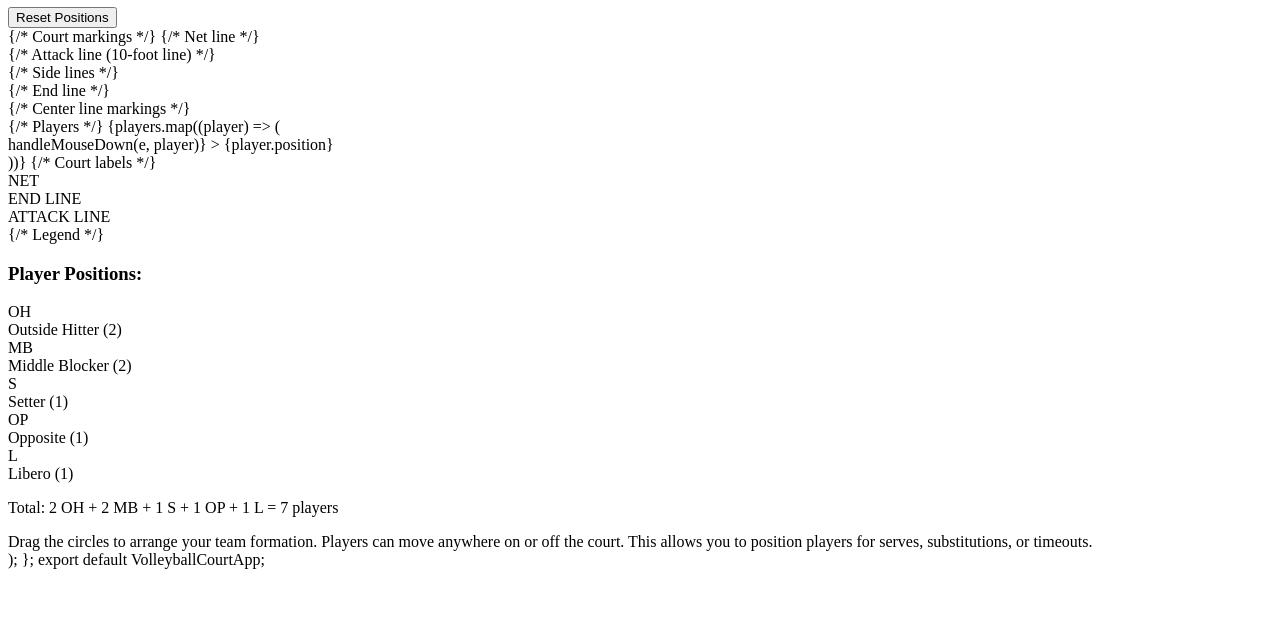
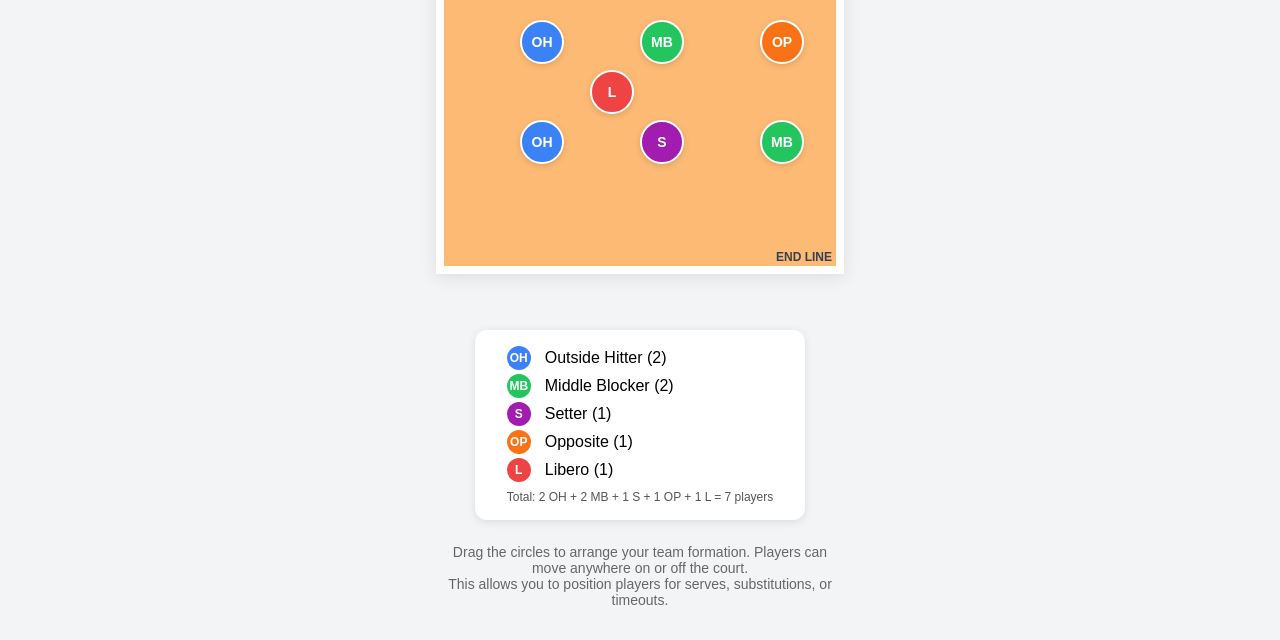
Before and after one commit to brigham4210/Volleyball, a plain HTML site: page index.html in a window 1280 px wide. Shown: the part 297-937 px from the top of the page. Before the commit the page ends 874 px from the top, so only its background shows below. Drawn offline with Linux system fonts and the light colour scheme.

Commit message:
Update index.html

```diff
--- a/index.html
+++ b/index.html
@@ -1,179 +1,239 @@
-import React, { useState, useRef } from 'react';
+<!DOCTYPE html>
+<html lang="en">
+<head>
+  <meta charset="UTF-8">
+  <title>Volleyball Court Formation</title>
+  <meta name="viewport" content="width=400, initial-scale=1">
+  <style>
+    body {
+      font-family: Arial, sans-serif;
+      background: #f3f4f6;
+      margin: 0;
+      padding: 0;
+    }
+    .container {
+      display: flex;
+      flex-direction: column;
+      align-items: center;
+      padding: 2rem;
+      min-height: 100vh;
+    }
+    .court-box {
+      position: relative;
+      width: 400px;
+      height: 400px;
+      background: #fdba74;
+      border: 4px solid #fff;
+      box-shadow: 0 4px 16px rgba(0,0,0,0.09);
+      margin-bottom: 1.5rem;
+      overflow: visible;
+      user-select: none;
+    }
+    /* Court Markings */
+    .court-net { position: absolute; top:0; left:0; right:0; height:8px; background:#fff;}
+    .court-attack { position: absolute; top:64px; left:0; right:0; height:4px; background:rgba(255,255,255,0.8);}
+    .court-side-l { position: absolute; top:0; bottom:0; left:0; width:4px; background:#fff;}
+    .court-side-r { position: absolute; top:0; bottom:0; right:0; width:4px; background:#fff;}
+    .court-end { position: absolute; bottom:0; left:0; right:0; height:4px; background:#fff;}
+    .court-center { position: absolute; top:16px; left:50%; width:64px; height:2px; background:#fff; transform:translateX(-50%); }
+    /* Court Labels */
+    .court-label { position: absolute; font-size: 12px; font-weight: 600; color: #374151;}
+    .label-net { top:6px; left:8px;}
+    .label-end { bottom:6px; right:8px;}
+    .label-attack { top:84px; left:8px;}
+    /* Player Circles */
+    .player {
+      position: absolute;
+      width: 40px;
+      height: 40px;
+      border-radius: 50%;
+      color: #fff;
+      font-weight: bold;
+      font-size: 14px;
+      border: 2px solid #fff;
+      box-shadow: 0 2px 6px rgba(0,0,0,0.13);
+      display: flex;
+      align-items: center;
+      justify-content: center;
+      cursor: move;
+      transition: transform 0.08s;
+      z-index: 1;
+      user-select: none;
+    }
+    .player.dragging { z-index: 10; transform: scale(1.1);}
+    .player.OH { background: #3b82f6; }
+    .player.MB { background: #22c55e; }
+    .player.S  { background: #a21caf; }
+    .player.OP { background: #f97316; }
+    .player.libero { background: #ef4444; }
+    /* Legend */
+    .legend {
+      margin-top: 2rem;
+      background: #fff;
+      padding: 1rem 2rem;
+      border-radius: 12px;
+      box-shadow: 0 2px 8px rgba(0,0,0,0.1);
+      width: max-content;
+    }
+    .legend-row {
+      display: flex;
+      align-items: center;
+      gap: 10px;
+      margin-bottom: 4px;
+    }
+    .legend-circle {
+      width: 24px; height: 24px; border-radius: 50%; color: #fff;
+      display: flex; align-items: center; justify-content: center;
+      font-size: 12px; font-weight: bold; margin-right: 4px;
+    }
+    .legend .OH { background: #3b82f6; }
+    .legend .MB { background: #22c55e; }
+    .legend .S  { background: #a21caf; }
+    .legend .OP { background: #f97316; }
+    .legend .libero { background: #ef4444; }
+    .legend-details { font-size: 12px; color: #555; margin-top: 8px;}
+    .info { margin-top: 1.5rem; color: #666; max-width: 400px; font-size: 14px; text-align: center;}
+    .reset-btn {
+      margin-bottom: 1.2rem;
+      padding: .5rem 1.5rem;
+      background: #3b82f6;
+      color: #fff;
+      border: none;
+      border-radius: 6px;
+      font-size: 1rem;
+      cursor: pointer;
+      transition: background 0.18s;
+    }
+    .reset-btn:hover { background: #2563eb; }
+  </style>
+</head>
+<body>
+  <div class="container">
+    <h1 style="font-size:2rem; font-weight:700; color:#2d3748; margin-bottom:1.2rem;">Volleyball Court Formation</h1>
+    <button class="reset-btn" onclick="resetPlayers()">Reset Positions</button>
 
-const VolleyballCourtApp = () => {
-  const courtRef = useRef(null);
-  const [draggedPlayer, setDraggedPlayer] = useState(null);
-  const [dragOffset, setDragOffset] = useState({ x: 0, y: 0 });
+    <div class="court-box" id="court">
+      <!-- Court Lines -->
+      <div class="court-net"></div>
+      <div class="court-attack"></div>
+      <div class="court-side-l"></div>
+      <div class="court-side-r"></div>
+      <div class="court-end"></div>
+      <div class="court-center"></div>
+      <!-- Labels -->
+      <div class="court-label label-net">NET</div>
+      <div class="court-label label-end">END LINE</div>
+      <div class="court-label label-attack">ATTACK LINE</div>
+      <!-- Players are rendered via JS -->
+    </div>
 
-  // Initial player positions (2 OH, 2 MB, 1 S, 1 OP + 1 libero)
-  const [players, setPlayers] = useState([
-    // Front row
-    { id: 1, x: 80, y: 150, type: 'OH', position: 'OH' },
-    { id: 2, x: 200, y: 150, type: 'MB', position: 'MB' },
-    { id: 3, x: 320, y: 150, type: 'OP', position: 'OP' },
-    // Back row
-    { id: 4, x: 80, y: 250, type: 'OH', position: 'OH' },
-    { id: 5, x: 200, y: 250, type: 'S', position: 'S' },
-    { id: 6, x: 320, y: 250, type: 'MB', position: 'MB' },
-    // Libero
-    { id: 7, x: 150, y: 200, type: 'libero', position: 'L' }
-  ]);
+    <div class="legend">
+      <div class="legend-row"><div class="legend-circle OH">OH</div> Outside Hitter (2)</div>
+      <div class="legend-row"><div class="legend-circle MB">MB</div> Middle Blocker (2)</div>
+      <div class="legend-row"><div class="legend-circle S">S</div> Setter (1)</div>
+      <div class="legend-row"><div class="legend-circle OP">OP</div> Opposite (1)</div>
+      <div class="legend-row"><div class="legend-circle libero">L</div> Libero (1)</div>
+      <div class="legend-details">Total: 2 OH + 2 MB + 1 S + 1 OP + 1 L = 7 players</div>
+    </div>
+    <div class="info">
+      Drag the circles to arrange your team formation. Players can move anywhere on or off the court.<br>
+      This allows you to position players for serves, substitutions, or timeouts.
+    </div>
+  </div>
+  <script>
+    // Initial player positions (same as React example)
+    const initialPlayers = [
+      { id: 1, x: 80,  y: 150, type: 'OH',     label: 'OH' },
+      { id: 2, x: 200, y: 150, type: 'MB',     label: 'MB' },
+      { id: 3, x: 320, y: 150, type: 'OP',     label: 'OP' },
+      { id: 4, x: 80,  y: 250, type: 'OH',     label: 'OH' },
+      { id: 5, x: 200, y: 250, type: 'S',      label: 'S'  },
+      { id: 6, x: 320, y: 250, type: 'MB',     label: 'MB' },
+      { id: 7, x: 150, y: 200, type: 'libero', label: 'L'  }
+    ];
+    let players = JSON.parse(JSON.stringify(initialPlayers));
+    let draggedPlayerId = null;
+    let offsetX = 0, offsetY = 0;
 
-  const handleMouseDown = (e, player) => {
-    e.preventDefault();
-    const rect = courtRef.current.getBoundingClientRect();
-    const playerElement = e.target;
-    const playerRect = playerElement.getBoundingClientRect();
+    function renderPlayers() {
+      const court = document.getElementById('court');
+      // Remove existing players
+      court.querySelectorAll('.player').forEach(el => el.remove());
+      // Render players
+      players.forEach(player => {
+        const div = document.createElement('div');
+        div.className = `player ${player.type}`;
+        div.style.left = `${player.x}px`;
+        div.style.top = `${player.y}px`;
+        div.textContent = player.label;
+        div.setAttribute('data-id', player.id);
+        div.onmousedown = function(e) {
+          draggedPlayerId = player.id;
+          offsetX = e.offsetX;
+          offsetY = e.offsetY;
+          div.classList.add('dragging');
+          document.body.style.cursor = 'grabbing';
+        };
+        court.appendChild(div);
+      });
+    }
 
-    setDraggedPlayer(player.id);
-    setDragOffset({
-      x: e.clientX - playerRect.left - playerRect.width / 2,
-      y: e.clientY - playerRect.top - playerRect.height / 2
+    function onCourtMouseMove(e) {
+      if (draggedPlayerId === null) return;
+      const court = document.getElementById('court');
+      const rect = court.getBoundingClientRect();
+      // Mouse position within court
+      let x = e.clientX - rect.left - offsetX;
+      let y = e.clientY - rect.top - offsetY;
+      // Clamp inside the court (allow slight overflow)
+      x = Math.max(-50, Math.min(450, x));
+      y = Math.max(-50, Math.min(450, y));
+      // Update player
+      players = players.map(p => p.id === draggedPlayerId ? { ...p, x, y } : p);
+      renderPlayers();
+      // preserve dragging status
+      const el = court.querySelector(`.player[data-id='${draggedPlayerId}']`);
+      if (el) el.classList.add('dragging');
+    }
+    function onCourtMouseUp() {
+      draggedPlayerId = null;
+      document.body.style.cursor = '';
+      renderPlayers();
+    }
+    function resetPlayers() {
+      players = JSON.parse(JSON.stringify(initialPlayers));
+      renderPlayers();
+    }
+    // Init
+    renderPlayers();
+    // Event listeners
+    const court = document.getElementById('court');
+    court.addEventListener('mousemove', onCourtMouseMove);
+    court.addEventListener('mouseup', onCourtMouseUp);
+    court.addEventListener('mouseleave', onCourtMouseUp);
+    document.addEventListener('mouseup', onCourtMouseUp);
+    // Touch support
+    court.addEventListener('touchmove', function(e) {
+      if (draggedPlayerId === null) return;
+      const touch = e.touches[0];
+      const rect = court.getBoundingClientRect();
+      let x = touch.clientX - rect.left - 20;
+      let y = touch.clientY - rect.top - 20;
+      x = Math.max(-50, Math.min(450, x));
+      y = Math.max(-50, Math.min(450, y));
+      players = players.map(p => p.id === draggedPlayerId ? { ...p, x, y } : p);
+      renderPlayers();
+      const el = court.querySelector(`.player[data-id='${draggedPlayerId}']`);
+      if (el) el.classList.add('dragging');
     });
-  };
-
-  const handleMouseMove = (e) => {
-    if (draggedPlayer === null) return;
-
-    const rect = courtRef.current.getBoundingClientRect();
-    const newX = e.clientX - rect.left - dragOffset.x - 20; // 20 is half the circle diameter
-    const newY = e.clientY - rect.top - dragOffset.y - 20;
-
-    // Allow players to move anywhere within the container area
-    const boundedX = Math.max(-50, Math.min(450, newX));
-    const boundedY = Math.max(-50, Math.min(450, newY));
-
-    setPlayers(prev => prev.map(player =>
-      player.id === draggedPlayer
-        ? { ...player, x: boundedX, y: boundedY }
-        : player
-    ));
-  };
-
-  const handleMouseUp = () => {
-    setDraggedPlayer(null);
-    setDragOffset({ x: 0, y: 0 });
-  };
-
-  const resetPositions = () => {
-    setPlayers([
-      { id: 1, x: 80, y: 150, type: 'OH', position: 'OH' },
-      { id: 2, x: 200, y: 150, type: 'MB', position: 'MB' },
-      { id: 3, x: 320, y: 150, type: 'OP', position: 'OP' },
-      { id: 4, x: 80, y: 250, type: 'OH', position: 'OH' },
-      { id: 5, x: 200, y: 250, type: 'S', position: 'S' },
-      { id: 6, x: 320, y: 250, type: 'MB', position: 'MB' },
-      { id: 7, x: 150, y: 200, type: 'libero', position: 'L' }
-    ]);
-  };
-
-  return (
-    <div className="flex flex-col items-center p-6 bg-gray-100 min-h-screen">
-      <h1 className="text-3xl font-bold text-gray-800 mb-6">Volleyball Court Formation</h1>
-
-      <div className="mb-4">
-        <button
-          onClick={resetPositions}
-          className="px-4 py-2 bg-blue-500 text-white rounded hover:bg-blue-600 transition-colors"
-        >
-          Reset Positions
-        </button>
-      </div>
-
-      <div
-        ref={courtRef}
-        className="relative bg-orange-200 border-4 border-white shadow-lg overflow-visible"
-        style={{ width: '400px', height: '400px' }}
-        onMouseMove={handleMouseMove}
-        onMouseUp={handleMouseUp}
-        onMouseLeave={handleMouseUp}
-      >
-        {/* Court markings */}
-        {/* Net line */}
-        <div className="absolute top-0 left-0 right-0 h-2 bg-white"></div>
-
-        {/* Attack line (10-foot line) */}
-        <div className="absolute top-16 left-0 right-0 h-1 bg-white opacity-80"></div>
-
-        {/* Side lines */}
-        <div className="absolute top-0 bottom-0 left-0 w-1 bg-white"></div>
-        <div className="absolute top-0 bottom-0 right-0 w-1 bg-white"></div>
-
-        {/* End line */}
-        <div className="absolute bottom-0 left-0 right-0 h-1 bg-white"></div>
-
-        {/* Center line markings */}
-        <div className="absolute top-4 left-1/2 transform -translate-x-1/2 w-16 h-0.5 bg-white"></div>
-
-        {/* Players */}
-        {players.map((player) => (
-          <div
-            key={player.id}
-            className={`absolute w-10 h-10 rounded-full cursor-move select-none flex items-center justify-center text-white font-bold text-xs border-2 border-white shadow-md transition-transform hover:scale-110 ${
-              player.type === 'libero'
-                ? 'bg-red-500'
-                : player.type === 'OH'
-                ? 'bg-blue-500'
-                : player.type === 'MB'
-                ? 'bg-green-500'
-                : player.type === 'S'
-                ? 'bg-purple-500'
-                : player.type === 'OP'
-                ? 'bg-orange-500'
-                : 'bg-gray-500'
-            } ${draggedPlayer === player.id ? 'z-10 scale-110' : ''}`}
-            style={{
-              left: `${player.x}px`,
-              top: `${player.y}px`,
-            }}
-            onMouseDown={(e) => handleMouseDown(e, player)}
-          >
-            {player.position}
-          </div>
-        ))}
-
-        {/* Court labels */}
-        <div className="absolute top-2 left-2 text-xs font-semibold text-gray-700">NET</div>
-        <div className="absolute bottom-2 right-2 text-xs font-semibold text-gray-700">END LINE</div>
-        <div className="absolute top-20 left-2 text-xs font-semibold text-gray-700">ATTACK LINE</div>
-      </div>
-
-      {/* Legend */}
-      <div className="mt-6 bg-white p-4 rounded-lg shadow">
-        <h3 className="font-semibold mb-2">Player Positions:</h3>
-        <div className="flex flex-wrap gap-4 text-sm">
-          <div className="flex items-center gap-2">
-            <div className="w-6 h-6 bg-blue-500 rounded-full flex items-center justify-center text-white text-xs font-bold">OH</div>
-            <span>Outside Hitter (2)</span>
-          </div>
-          <div className="flex items-center gap-2">
-            <div className="w-6 h-6 bg-green-500 rounded-full flex items-center justify-center text-white text-xs font-bold">MB</div>
-            <span>Middle Blocker (2)</span>
-          </div>
-          <div className="flex items-center gap-2">
-            <div className="w-6 h-6 bg-purple-500 rounded-full flex items-center justify-center text-white text-xs font-bold">S</div>
-            <span>Setter (1)</span>
-          </div>
-          <div className="flex items-center gap-2">
-            <div className="w-6 h-6 bg-orange-500 rounded-full flex items-center justify-center text-white text-xs font-bold">OP</div>
-            <span>Opposite (1)</span>
-          </div>
-          <div className="flex items-center gap-2">
-            <div className="w-6 h-6 bg-red-500 rounded-full flex items-center justify-center text-white text-xs font-bold">L</div>
-            <span>Libero (1)</span>
-          </div>
-        </div>
-        <div className="mt-2 text-xs text-gray-600">
-          <p>Total: 2 OH + 2 MB + 1 S + 1 OP + 1 L = 7 players</p>
-        </div>
-      </div>
-
-      <div className="mt-4 text-sm text-gray-600 text-center max-w-md">
-        Drag the circles to arrange your team formation. Players can move anywhere on or off the court.
-        This allows you to position players for serves, substitutions, or timeouts.
-      </div>
-    </div>
-  );
-};
-
-export default VolleyballCourtApp;
+    court.addEventListener('touchend', onCourtMouseUp);
+    // Touch start for players
+    court.addEventListener('touchstart', function(e) {
+      const target = e.target.closest('.player');
+      if (!target) return;
+      draggedPlayerId = Number(target.getAttribute('data-id'));
+      document.body.style.cursor = 'grabbing';
+    });
+  </script>
+</body>
+</html>
```
